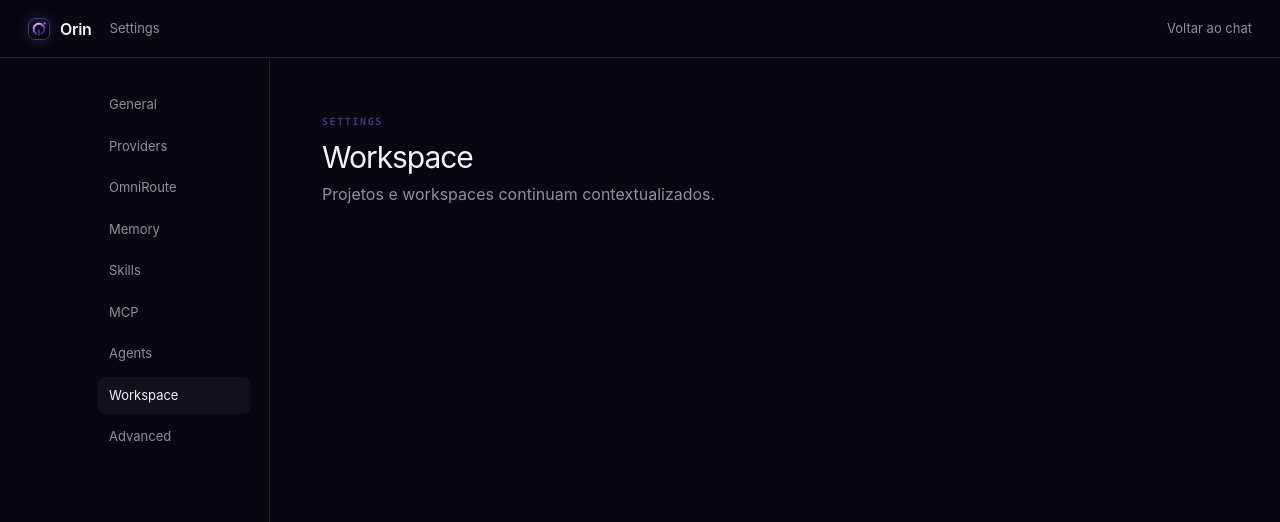
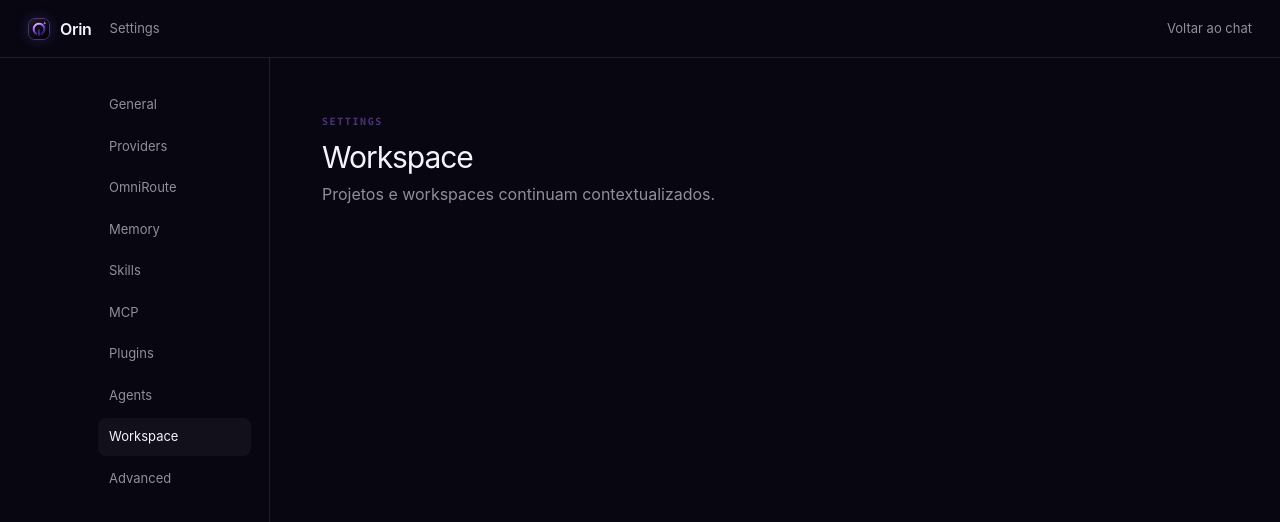
Before and after one commit to carlos-edu2367/orin, a React (Vite) app in the folder frontend/: page /settings/workspace in a window 1280 px wide. Shown: the top 522 px of the page. Built offline with nearby package versions, Linux system fonts and the light colour scheme.

Commit message:
feat(plugins): add the plugins section to settings

```diff
--- a/frontend/src/app/routes.tsx
+++ b/frontend/src/app/routes.tsx
@@ -13,6 +13,7 @@ import { RuntimeSettingsPage } from '../features/settings/RuntimeSettingsPage'
 import { MemoryPage } from '../features/memory/MemoryPage'
 import { SchedulesPage } from '../features/schedules/SchedulesPage'
 import { McpSection } from '../features/mcp/McpSection'
+import { PluginsSection } from '../features/plugins/PluginsSection'
 
 export type RouteDefinition = {
   path: string
@@ -34,6 +35,7 @@ export const routes: RouteDefinition[] = [
   { path: '/settings/omniroute', element: <ProviderSettingsPage /> },
   { path: '/settings/skills', element: <SkillsPage /> },
   { path: '/settings/mcp', element: <McpSection /> },
+  { path: '/settings/plugins', element: <PluginsSection /> },
   { path: '/settings/agents', element: <SettingsPlaceholder title="Agents" description="Configurações específicas de agentes ficam no contexto de cada agente." /> },
   { path: '/settings/workspace', element: <SettingsPlaceholder title="Workspace" description="Projetos e workspaces continuam contextualizados." /> },
   { path: '/settings/advanced', element: <SettingsPlaceholder title="Advanced" description="Nenhuma opção técnica adicional está exposta sem suporte do runtime." /> },
--- /dev/null
+++ b/frontend/src/features/plugins/PluginCard.tsx
@@ -0,0 +1,16 @@
+import { useState } from 'react'
+import { removePlugin, setPluginEnabled, type PluginSummary } from '../../api/plugins'
+import type { ApiClient } from '../../api/client'
+
+export function PluginCard({ plugin, client, onChanged }: { plugin: PluginSummary; client: ApiClient; onChanged: () => void }) {
+  const [open, setOpen] = useState(false)
+  const [confirm, setConfirm] = useState(false)
+  const [busy, setBusy] = useState(false)
+  async function toggle() { setBusy(true); try { await setPluginEnabled(client, plugin.plugin_id, plugin.state !== 'active'); onChanged() } finally { setBusy(false) } }
+  async function remove() { if (!confirm) { setConfirm(true); return }; setBusy(true); try { await removePlugin(client, plugin.plugin_id); onChanged() } finally { setBusy(false) } }
+  return <article className="plugin-card" aria-label={plugin.display_name}>
+    <header className="plugin-card__head"><button type="button" className="plugin-card__toggle" aria-expanded={open} onClick={() => setOpen((value) => !value)}><strong>{plugin.display_name}</strong><span><code>v{plugin.version}</code> · {plugin.contribution_count} contribuições</span></button><span className={`plugin-card__state is-${plugin.state}`}>{plugin.state}</span></header>
+    {plugin.warnings.map((warning) => <p className="plugin-card__warning" role="alert" key={warning}>{warning}</p>)}
+    {open && <div className="plugin-card__body"><p>{plugin.description || 'Sem descrição.'}</p><div className="plugin-card__actions"><button type="button" onClick={() => void toggle()} disabled={busy || plugin.state === 'pending_approval'}>{plugin.state === 'active' ? 'Desligar' : 'Ativar'}</button><button type="button" onClick={() => void remove()} disabled={busy}>{confirm ? 'Confirmar remoção' : 'Remover'}</button></div></div>}
+  </article>
+}
--- /dev/null
+++ b/frontend/src/features/plugins/PluginInstallDialog.tsx
@@ -0,0 +1,13 @@
+import { useState, type FormEvent } from 'react'
+import { approvePlugin, inspectPlugin, type PluginInspectionResult } from '../../api/plugins'
+import type { ApiClient } from '../../api/client'
+
+export function PluginInstallDialog({ client, onClose, onInstalled }: { client: ApiClient; onClose: () => void; onInstalled: () => void }) {
+  const [reference, setReference] = useState('')
+  const [inspection, setInspection] = useState<PluginInspectionResult | null>(null)
+  const [busy, setBusy] = useState(false)
+  const [error, setError] = useState<string | null>(null)
+  async function inspect(event: FormEvent) { event.preventDefault(); if (!reference.trim()) return; setBusy(true); setError(null); try { setInspection(await inspectPlugin(client, reference.trim())) } catch { setError('Não foi possível inspecionar este plugin.') } finally { setBusy(false) } }
+  async function install() { if (!inspection) return; setBusy(true); try { await approvePlugin(client, inspection.plugin_id); onInstalled() } catch { setError('Não foi possível instalar o plugin.') } finally { setBusy(false) } }
+  return <div className="plugin-dialog" role="dialog" aria-label="Instalar plugin"><header><h2>Instalar plugin</h2><button type="button" onClick={onClose}>Fechar</button></header><form onSubmit={(event) => void inspect(event)}><label>URL, owner/repo ou nome<input value={reference} onChange={(event) => setReference(event.target.value)} /></label><button type="submit" disabled={busy}>{busy ? 'Inspecionando…' : 'Inspecionar'}</button></form>{inspection && <div className="plugin-dialog__preview"><h3>{inspection.display_name} · v{inspection.version}</h3><p>{inspection.description}</p><p>{inspection.contribution_count} contribuições · {inspection.warnings.length} aviso(s)</p><button type="button" onClick={() => void install()} disabled={busy}>Confirmar instalação</button></div>}{error && <p role="alert">{error}</p>}</div>
+}
--- /dev/null
+++ b/frontend/src/features/plugins/PluginsSection.tsx
@@ -0,0 +1,17 @@
+import { useCallback, useEffect, useMemo, useState } from 'react'
+import { createBrowserApiClient, type ApiClient } from '../../api/client'
+import { listPlugins, type PluginSummary } from '../../api/plugins'
+import { SettingsPage } from '../settings/SettingsPage'
+import { PluginCard } from './PluginCard'
+import { PluginInstallDialog } from './PluginInstallDialog'
+
+export function PluginsSection({ client }: { client?: ApiClient }) {
+  const apiClient = useMemo(() => client ?? createBrowserApiClient(), [client])
+  const [plugins, setPlugins] = useState<PluginSummary[]>([])
+  const [loading, setLoading] = useState(true)
+  const [error, setError] = useState<string | null>(null)
+  const [dialog, setDialog] = useState(false)
+  const refresh = useCallback(() => listPlugins(apiClient).then((value) => { setPlugins(value); setError(null) }).catch(() => setError('Não foi possível carregar os plugins.')).finally(() => setLoading(false)), [apiClient])
+  useEffect(() => { void refresh() }, [refresh])
+  return <SettingsPage><p className="eyebrow">EXTENSÕES / PLUGINS</p><h1>Plugins</h1><p className="settings-content__lede">Pacotes declarativos são inspecionados antes de qualquer contribuição ser ativada.</p><div className="plugins-section__actions"><button type="button" className="button button--primary" onClick={() => setDialog(true)}>Instalar plugin</button></div>{loading && plugins.length === 0 && <p>Carregando…</p>}{error && <p role="alert">{error}</p>}<div className="plugins-section__list">{plugins.map((plugin) => <PluginCard key={plugin.plugin_id} plugin={plugin} client={apiClient} onChanged={() => void refresh()} />)}{!loading && !error && plugins.length === 0 && <p>Nenhum plugin instalado ainda.</p>}</div>{dialog && <PluginInstallDialog client={apiClient} onClose={() => setDialog(false)} onInstalled={() => { setDialog(false); void refresh() }} />}</SettingsPage>
+}
--- a/frontend/src/features/settings/SettingsPage.tsx
+++ b/frontend/src/features/settings/SettingsPage.tsx
@@ -9,6 +9,7 @@ const SECTIONS = [
   ['memory', 'Memory', 'Memórias globais e contextuais'],
   ['skills', 'Skills', 'Biblioteca e associações de agentes'],
   ['mcp', 'MCP', 'Servidores MCP conectados e suas tools'],
+  ['plugins', 'Plugins', 'Pacotes declarativos e suas contribuições'],
   ['agents', 'Agents', 'Configurações por agente'],
   ['workspace', 'Workspace', 'Projetos e arquivos locais'],
   ['advanced', 'Advanced', 'Opções técnicas disponíveis'],
```
Also changed, not shown: 1 other file (tests, documents, lock files or other folders).
